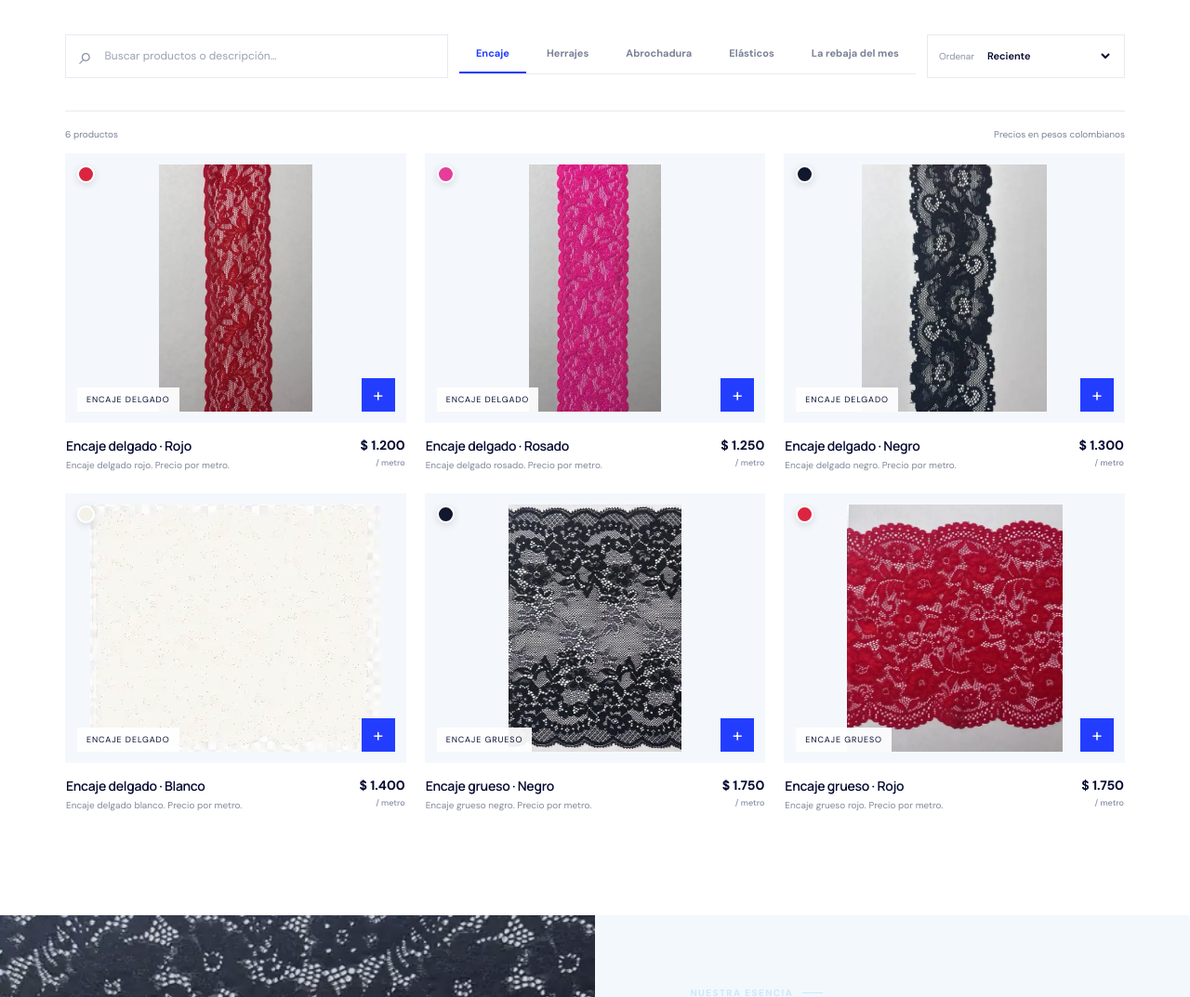
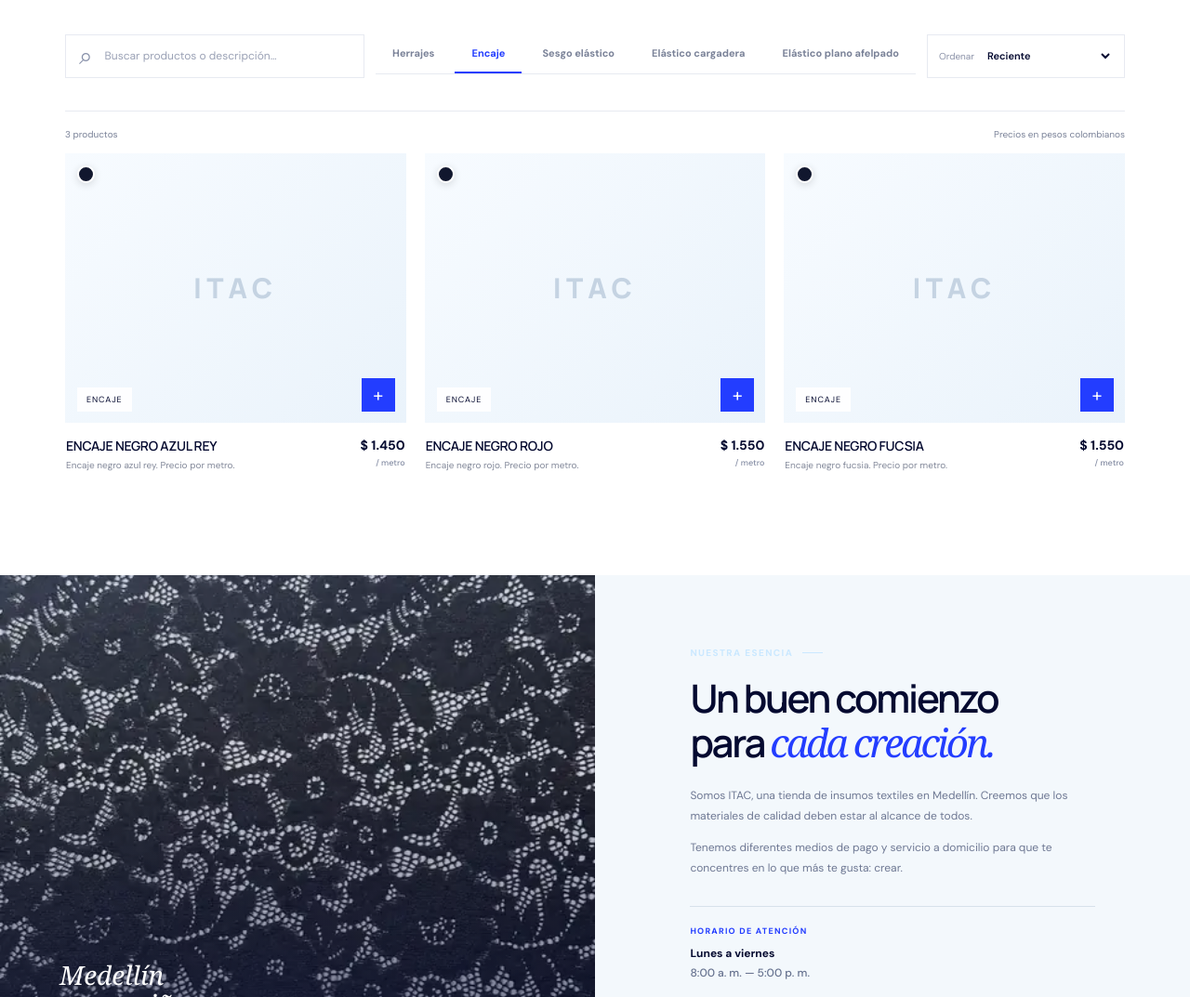
Before and after one commit to insumostextilescosto-design/catalogo-virtual, a website: page index.html in a window 1280 px wide. Shown: the part 980-2053 px from the top of the page at 93% size. Drawn offline with Linux system fonts and the light colour scheme.

Commit message:
Actualizar catálogo ITAC con 36 productos de la planilla de precios

```diff
--- a/index.html
+++ b/index.html
@@ -16,7 +16,7 @@
 .wa-icon{width:16px;height:16px;flex:none}.cart-actions #whatsapp{gap:7px;justify-content:center}.button:disabled{opacity:.46;cursor:not-allowed;transform:none}
 
 /* Fotografías originales recortadas con transparencia. */
-.product-photo{background:#f4f8fc}.product-photo img{object-fit:contain;padding:12px}.detail-image{background:#f4f8fc}.detail-image img{object-fit:contain}
+.product-photo{background:#f4f8fc}.product-photo img{object-fit:contain;padding:12px}.detail-image{background:#f4f8fc}.detail-image img{object-fit:contain}.photo-pending{height:100%;display:grid;place-items:center;color:#b3c5d8;background:linear-gradient(135deg,#f7fbff,#eaf3fb)}.photo-pending span{font:800 30px var(--display);letter-spacing:.18em;opacity:.7}.detail-image .photo-pending{min-height:400px}
 
 
   </style>
@@ -33,16 +33,16 @@
       <div class="hero-copy">
         <span class="eyebrow"><i></i> Textiles que inspiran</span>
         <h1>El detalle que<br><em>hace la diferencia.</em></h1>
-        <p>Encuentra insumos textiles de calidad a precios que cuidan tu presupuesto.</p>
+        <p>Encuentra 36 insumos textiles de calidad a precios que cuidan tu presupuesto.</p>
         <a class="button button-light" href="#catalogo">Explorar catálogo <span>↘</span></a>
         <div class="hero-notes"><span>✳ Calidad al costo</span><span>⌁ Envíos a domicilio</span></div>
       </div>
-      <div class="hero-visual"><div class="hero-orbit"></div><img class="hero-lace" src="assets/encaje-rojo.webp" alt="Muestra de encaje rojo ITAC"><div class="hero-tag"><strong>09</strong><span>productos<br>para crear</span></div><div class="hero-stamp">HECHO PARA<br>INSPIRAR</div></div>
+      <div class="hero-visual"><div class="hero-orbit"></div><img class="hero-lace" src="assets/encaje-rojo.webp" alt="Muestra de encaje rojo ITAC"><div class="hero-tag"><strong>36</strong><span>productos<br>para crear</span></div><div class="hero-stamp">HECHO PARA<br>INSPIRAR</div></div>
       <div class="hero-index">ITAC / 01</div>
     </section>
     <section class="catalog section-wrap" id="catalogo">
       <div class="section-head"><div><span class="eyebrow dark">Selección ITAC <i></i></span><h2>Pequeños detalles.<br><em>Grandes ideas.</em></h2></div><p>Insumos para dar vida a tus proyectos, con la calidad y el precio que buscas.</p></div>
-      <div class="toolbar"><label class="search"><span>⌕</span><input id="search" type="search" placeholder="Buscar productos o descripción…" aria-label="Buscar productos o descripción"></label><div class="category-tabs" role="tablist" aria-label="Categorías de productos"><button class="category-tab active" type="button" role="tab" aria-selected="true" data-category="Encaje">Encaje</button><button class="category-tab" type="button" role="tab" aria-selected="false" data-category="Herrajes">Herrajes</button><button class="category-tab" type="button" role="tab" aria-selected="false" data-category="Abrochadura">Abrochadura</button><button class="category-tab" type="button" role="tab" aria-selected="false" data-category="Elásticos">Elásticos</button><button class="category-tab" type="button" role="tab" aria-selected="false" data-category="La rebaja del mes">La rebaja del mes</button></div><label class="select-label sort-label"><span>Ordenar</span><select id="sort"><option value="recent">Reciente</option><option value="price-asc">Precio: menor a mayor</option><option value="price-desc">Precio: mayor a menor</option></select></label></div>
+      <div class="toolbar"><label class="search"><span>⌕</span><input id="search" type="search" placeholder="Buscar productos o descripción…" aria-label="Buscar productos o descripción"></label><div class="category-tabs" role="tablist" aria-label="Categorías de productos"><button class="category-tab" type="button" role="tab" aria-selected="false" data-category="Herrajes">Herrajes</button><button class="category-tab active" type="button" role="tab" aria-selected="true" data-category="Encaje">Encaje</button><button class="category-tab" type="button" role="tab" aria-selected="false" data-category="Sesgo elástico">Sesgo elástico</button><button class="category-tab" type="button" role="tab" aria-selected="false" data-category="Elástico cargadera">Elástico cargadera</button><button class="category-tab" type="button" role="tab" aria-selected="false" data-category="Elástico plano afelpado">Elástico plano afelpado</button></div><label class="select-label sort-label"><span>Ordenar</span><select id="sort"><option value="recent">Reciente</option><option value="price-asc">Precio: menor a mayor</option><option value="price-desc">Precio: mayor a menor</option></select></label></div>
       <div class="catalog-meta"><span id="result-count">9 productos</span><span>Precios en pesos colombianos</span></div>
       <div id="product-grid" class="product-grid"></div>
       <div id="empty-state" class="empty-state" hidden></div>
@@ -62,15 +62,42 @@ window.ITAC_ASSETS = {"assets/abrochaduras.png":"assets/abrochaduras.webp","asse
 </script>
   <script>
 window.ITAC_PRODUCTS = [
-  {id:"itac-encaje-delgado-rojo",name:"Encaje delgado · Rojo",kind:"Encaje delgado",color:"Rojo",price:1200,unit:"metro",image:"assets/encaje-rojo.png",description:"Encaje delgado rojo. Precio por metro."},
-  {id:"itac-encaje-delgado-rosado",name:"Encaje delgado · Rosado",kind:"Encaje delgado",color:"Rosado",price:1250,unit:"metro",image:"assets/encaje-rosado.png",description:"Encaje delgado rosado. Precio por metro."},
-  {id:"itac-encaje-delgado-negro",name:"Encaje delgado · Negro",kind:"Encaje delgado",color:"Negro",price:1300,unit:"metro",image:"assets/encaje-negro.png",description:"Encaje delgado negro. Precio por metro."},
-  {id:"itac-encaje-delgado-blanco",name:"Encaje delgado · Blanco",kind:"Encaje delgado",color:"Blanco",price:1400,unit:"metro",image:"assets/encaje-blanco.png",swatch:"#f4f1e8",description:"Encaje delgado blanco. Precio por metro."},
-  {id:"itac-abrochadura-negra",name:"Abrochadura · Negra",kind:"Abrochadura",color:"Negra",price:300,unit:"unidad",image:"assets/abrochaduras.png",description:"Abrochadura negra. Precio por unidad."},
-  {id:"itac-abrochadura-blanca",name:"Abrochadura · Blanca",kind:"Abrochadura",color:"Blanca",price:300,unit:"unidad",image:"assets/abrochaduras.png",swatch:"#f4f1e8",description:"Abrochadura blanca. Precio por unidad."},
-  {id:"itac-abrochadura-roja",name:"Abrochadura · Roja",kind:"Abrochadura",color:"Roja",price:300,unit:"unidad",image:"assets/abrochaduras.png",swatch:"#dc2441",description:"Abrochadura roja. Precio por unidad."},
-  {id:"itac-encaje-grueso-negro",name:"Encaje grueso · Negro",kind:"Encaje grueso",color:"Negro",price:1750,unit:"metro",image:"assets/encaje-grueso.png",description:"Encaje grueso negro. Precio por metro."},
-  {id:"itac-encaje-grueso-rojo",name:"Encaje grueso · Rojo",kind:"Encaje grueso",color:"Rojo",price:1750,unit:"metro",image:"assets/encaje-grueso-rojo.png",swatch:"#dc2441",description:"Encaje grueso rojo. Precio por metro."}
+  {id:"itac-corazon-10-mm-dorado",name:"CORAZON 10 MM DORADO",kind:"Herrajes",color:"DORADO",price:80,unit:"unidad",image:"",description:"Corazon 10 mm dorado. Precio por unidad."},
+  {id:"itac-corazon-20-mm-dorado",name:"CORAZON 20 MM DORADO",kind:"Herrajes",color:"DORADO",price:140,unit:"unidad",image:"",description:"Corazon 20 mm dorado. Precio por unidad."},
+  {id:"itac-corazon-10-mm-plata",name:"CORAZON 10 MM PLATA",kind:"Herrajes",color:"PLATA",price:70,unit:"unidad",image:"",description:"Corazon 10 mm plata. Precio por unidad."},
+  {id:"itac-corazon-20-mm-plata",name:"CORAZON 20 MM PLATA",kind:"Herrajes",color:"PLATA",price:120,unit:"unidad",image:"",description:"Corazon 20 mm plata. Precio por unidad."},
+  {id:"itac-tensor-8-mm-plata",name:"TENSOR 8 MM PLATA",kind:"Herrajes",color:"PLATA",price:19,unit:"unidad",image:"",description:"Tensor 8 mm plata. Precio por unidad."},
+  {id:"itac-tensor-10-mm-plata",name:"TENSOR 10 MM PLATA",kind:"Herrajes",color:"PLATA",price:19,unit:"unidad",image:"",description:"Tensor 10 mm plata. Precio por unidad."},
+  {id:"itac-tensor-10-mm-dorado",name:"TENSOR 10 MM DORADO",kind:"Herrajes",color:"DORADO",price:25,unit:"unidad",image:"",description:"Tensor 10 mm dorado. Precio por unidad."},
+  {id:"itac-tensor-15-mm-plata",name:"TENSOR 15 MM PLATA",kind:"Herrajes",color:"PLATA",price:30,unit:"unidad",image:"",description:"Tensor 15 mm plata. Precio por unidad."},
+  {id:"itac-zeta-8-mm-plata",name:"ZETA 8 MM PLATA",kind:"Herrajes",color:"PLATA",price:22,unit:"unidad",image:"",description:"Zeta 8 mm plata. Precio por unidad."},
+  {id:"itac-zeta-10-mm-plata",name:"ZETA 10 MM PLATA",kind:"Herrajes",color:"PLATA",price:22,unit:"unidad",image:"",description:"Zeta 10 mm plata. Precio por unidad."},
+  {id:"itac-zeta-15-mm-plata",name:"ZETA 15 MM PLATA",kind:"Herrajes",color:"PLATA",price:33,unit:"unidad",image:"",description:"Zeta 15 mm plata. Precio por unidad."},
+  {id:"itac-zeta-20-mm-plata",name:"ZETA 20 MM PLATA",kind:"Herrajes",color:"PLATA",price:50,unit:"unidad",image:"",description:"Zeta 20 mm plata. Precio por unidad."},
+  {id:"itac-zeta-10-mm-dorada",name:"ZETA 10 MM DORADA",kind:"Herrajes",color:"DORADA",price:30,unit:"unidad",image:"",description:"Zeta 10 mm dorada. Precio por unidad."},
+  {id:"itac-aro-8-mm-plata",name:"ARO 8 MM PLATA",kind:"Herrajes",color:"PLATA",price:19,unit:"unidad",image:"",description:"Aro 8 mm plata. Precio por unidad."},
+  {id:"itac-aro-10-mm-plata",name:"ARO 10 MM PLATA",kind:"Herrajes",color:"PLATA",price:19,unit:"unidad",image:"",description:"Aro 10 mm plata. Precio por unidad."},
+  {id:"itac-aro-15-mm-plata",name:"ARO 15 MM PLATA",kind:"Herrajes",color:"PLATA",price:30,unit:"unidad",image:"",description:"Aro 15 mm plata. Precio por unidad."},
+  {id:"itac-aro-20-mm-plata",name:"ARO 20 MM PLATA",kind:"Herrajes",color:"PLATA",price:40,unit:"unidad",image:"",description:"Aro 20 mm plata. Precio por unidad."},
+  {id:"itac-aro-10-mm-dorado",name:"ARO 10 MM DORADO",kind:"Herrajes",color:"DORADO",price:25,unit:"unidad",image:"",description:"Aro 10 mm dorado. Precio por unidad."},
+  {id:"itac-encaje-negro-azul-rey",name:"ENCAJE NEGRO AZUL REY",kind:"Encaje",color:"NEGRO",price:1450,unit:"metro",image:"",description:"Encaje negro azul rey. Precio por metro."},
+  {id:"itac-encaje-negro-rojo",name:"ENCAJE NEGRO ROJO",kind:"Encaje",color:"NEGRO",price:1550,unit:"metro",image:"",description:"Encaje negro rojo. Precio por metro."},
+  {id:"itac-encaje-negro-fucsia",name:"ENCAJE NEGRO FUCSIA",kind:"Encaje",color:"NEGRO",price:1550,unit:"metro",image:"",description:"Encaje negro fucsia. Precio por metro."},
+  {id:"itac-sesgo-elastico-1-6-cm-azul-bebe",name:"SESGO ELASTICO 1,6 CM AZUL BEBE",kind:"Sesgo elástico",color:"AZUL BEBE",price:170,unit:"metro",image:"",description:"Sesgo elastico 1,6 cm azul bebe. Precio por metro."},
+  {id:"itac-sesgo-elastico-1-6-cm-rosado-barbie",name:"SESGO ELASTICO 1,6 CM ROSADO BARBIE",kind:"Sesgo elástico",color:"ROSADO BARBIE",price:170,unit:"metro",image:"",description:"Sesgo elastico 1,6 cm rosado barbie. Precio por metro."},
+  {id:"itac-sesgo-elastico-1-6-cm-rosado-claro",name:"SESGO ELASTICO 1,6 CM ROSADO CLARO",kind:"Sesgo elástico",color:"ROSADO CLARO",price:170,unit:"metro",image:"",description:"Sesgo elastico 1,6 cm rosado claro. Precio por metro."},
+  {id:"itac-sesgo-elastico-1-6-cm-vinotinto",name:"SESGO ELASTICO 1,6 CM VINOTINTO",kind:"Sesgo elástico",color:"VINOTINTO",price:170,unit:"metro",image:"",description:"Sesgo elastico 1,6 cm vinotinto. Precio por metro."},
+  {id:"itac-sesgo-elastico-1-6-cm-azul-oscuro",name:"SESGO ELASTICO 1,6 CM AZUL OSCURO",kind:"Sesgo elástico",color:"AZUL OSCURO",price:170,unit:"metro",image:"",description:"Sesgo elastico 1,6 cm azul oscuro. Precio por metro."},
+  {id:"itac-sesgo-elastico-1-6-cm-negro",name:"SESGO ELASTICO 1,6 CM NEGRO",kind:"Sesgo elástico",color:"NEGRO",price:170,unit:"metro",image:"",description:"Sesgo elastico 1,6 cm negro. Precio por metro."},
+  {id:"itac-sesgo-elastico-1-6-cm-lila",name:"SESGO ELASTICO 1,6 CM LILA",kind:"Sesgo elástico",color:"LILA",price:170,unit:"metro",image:"",description:"Sesgo elastico 1,6 cm lila. Precio por metro."},
+  {id:"itac-sesgo-elastico-1-6-cm-blanco",name:"SESGO ELASTICO 1,6 CM BLANCO",kind:"Sesgo elástico",color:"BLANCO",price:170,unit:"metro",image:"",description:"Sesgo elastico 1,6 cm blanco. Precio por metro."},
+  {id:"itac-sesgo-elastico-1-6-cm-azul-rey",name:"SESGO ELASTICO 1,6 CM AZUL REY",kind:"Sesgo elástico",color:"AZUL REY",price:170,unit:"metro",image:"",description:"Sesgo elastico 1,6 cm azul rey. Precio por metro."},
+  {id:"itac-sesgo-elastico-1-6-cm-rojo",name:"SESGO ELASTICO 1,6 CM ROJO",kind:"Sesgo elástico",color:"ROJO",price:170,unit:"metro",image:"",description:"Sesgo elastico 1,6 cm rojo. Precio por metro."},
+  {id:"itac-elastico-cargadera-10-mm-blanco",name:"ELASTICO CARGADERA 10 MM BLANCO",kind:"Elástico cargadera",color:"BLANCO",price:300,unit:"metro",image:"",description:"Elastico cargadera 10 mm blanco. Precio por metro."},
+  {id:"itac-elastico-cargadera-10-mm-rojo",name:"ELASTICO CARGADERA 10 MM ROJO",kind:"Elástico cargadera",color:"ROJO",price:300,unit:"metro",image:"",description:"Elastico cargadera 10 mm rojo. Precio por metro."},
+  {id:"itac-elastico-afelpado-20-mm-rojo",name:"ELASTICO AFELPADO 20 MM ROJO",kind:"Elástico plano afelpado",color:"ROJO",price:700,unit:"metro",image:"",description:"Elastico afelpado 20 mm rojo. Precio por metro."},
+  {id:"itac-elastico-afelpado-20-mm-negro",name:"ELASTICO AFELPADO 20 MM NEGRO",kind:"Elástico plano afelpado",color:"NEGRO",price:700,unit:"metro",image:"",description:"Elastico afelpado 20 mm negro. Precio por metro."},
+  {id:"itac-elastico-afelpado-20-mm-blanco",name:"ELASTICO AFELPADO 20 MM BLANCO",kind:"Elástico plano afelpado",color:"BLANCO",price:700,unit:"metro",image:"",description:"Elastico afelpado 20 mm blanco. Precio por metro."}
 ];
 
 </script>
@@ -95,8 +122,8 @@ window.ITAC_PRODUCTS = [
   function loadCartParam(value){const next={};for(const part of (value||'').split(',')){const [id,q]=part.split(':');if(byId.has(id)&&Number(q)>0)next[id]=Math.min(999,Math.floor(Number(q)));}cart=next;localStorage.setItem(cartKey,JSON.stringify(cart));}
   function toast(text){const t=$('toast');t.textContent=text;t.classList.add('show');clearTimeout(timer);timer=setTimeout(()=>t.classList.remove('show'),2200);}
   function assetFor(p){return window.ITAC_ASSETS?.[p.image]||p.image;}
-  function productImage(p){return `<img src="${assetFor(p)}" alt="${p.name}" loading="lazy">`;}
-  function categoryFor(p){return /^encaje/i.test(p.kind)?'Encaje':p.kind==='Abrochadura'?'Abrochadura':p.kind;}
+  function productImage(p){return p.image ? `<img src="${assetFor(p)}" alt="${p.name}" loading="lazy">` : `<div class="photo-pending" aria-label="Fotografía no disponible"><span>ITAC</span></div>`;}
+  function categoryFor(p){return p.kind;}
   function setCategory(category){activeCategory=category;document.querySelectorAll('.category-tab').forEach(tab=>{const active=tab.dataset.category===category;tab.classList.toggle('active',active);tab.setAttribute('aria-selected',String(active));});renderProducts();}
   function visibleProducts(){let list=[...products];const q=query().get('productos');if(q){const ids=new Set(q.split(',').filter(id=>byId.has(id)));if(ids.size)list=list.filter(p=>ids.has(p.id));}const term=search.value.trim().toLocaleLowerCase('es');if(term)list=list.filter(p=>`${p.name} ${p.description} ${p.kind} ${p.color}`.toLocaleLowerCase('es').includes(term));list=list.filter(p=>categoryFor(p)===activeCategory);if(sort.value==='price-asc')list.sort((a,b)=>a.price-b.price);if(sort.value==='price-desc')list.sort((a,b)=>b.price-a.price);return list;}
   function renderProducts(){const list=visibleProducts();grid.innerHTML=list.map(p=>`<article class="product-card" data-product="${p.id}" tabindex="0" aria-label="Ver ${p.name}"><div class="product-photo">${productImage(p)}<span class="swatch" style="background:${p.swatch||colorFor(p.color)}"></span><span class="product-kind">${p.kind}</span><button class="add-mini" data-add="${p.id}" aria-label="Añadir ${p.name} al carrito">+</button></div><div class="product-info"><div><h3>${p.name}</h3><p>${p.description}</p></div><div class="product-price">${money(p.price)}<small> / ${p.unit}</small></div></div></article>`).join('');$('result-count').textContent=`${list.length} ${list.length===1?'producto':'productos'}`;$('empty-state').hidden=list.length!==0;$('empty-state').textContent=products.some(p=>categoryFor(p)===activeCategory)?'No encontramos productos con esa búsqueda.':'Aún no hay productos disponibles en esta categoría.';}
```
